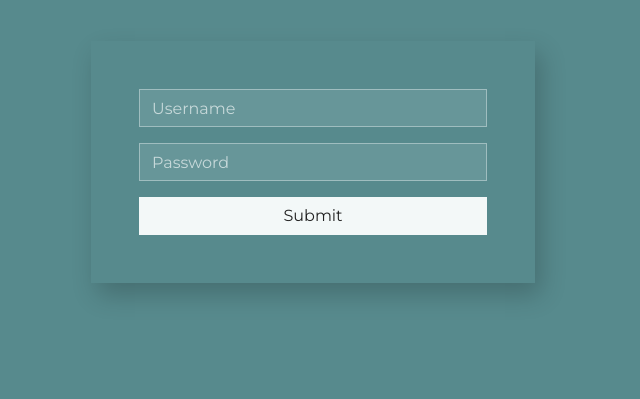
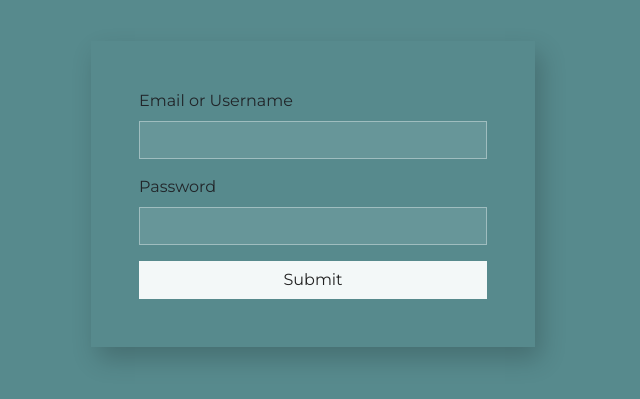
Before and after one commit to chiomadans1759/FREYDA, a Vue app: page /login in a window 1280 px wide. Shown: the part 119-518 px from the top of the page, without its empty margins (327-967 px from the left). Built offline with nearby package versions, Linux system fonts and the light colour scheme; no server answers; what vue-sweetalert2 would draw is missing.

Commit message:
add action for user login

```diff
--- a/src/router.js
+++ b/src/router.js
@@ -15,7 +15,7 @@ export const router = new Router({
     {
       path: '/login',
       name: 'Login-page',
-      component: () => import('@/views/Login.vue')
+      component: () => import('@/views/Login/Login.vue')
     },
     {
       path: '/admin',
--- a/src/store/auth.js
+++ b/src/store/auth.js
@@ -21,10 +21,27 @@ export default {
   },
   actions: {
     async register({ state, commit }, user) {
-      const data = user
+      const data = user;
       commit('startAuthRequest');
       try {
         const response = await http.post('/users/register', data);
+        const token = response.data.data.accessToken;
+        const user = response.data.data.user;
+        localStorage.setItem('freydatoken', token);
+        http.defaults.headers.common['Authorization'] = token;
+        commit('setAuthSuccess', user);
+        router.push('/admin')
+        commit('endAuthRequest');
+      } catch (error) {
+        commit('endAuthRequest');
+        throw new Error(error.response.data.error.message);
+      }
+    },
+    async login({ state, commit }, user) {
+      const data = user;
+      commit('startAuthRequest');
+      try {
+        const response = await http.post('users/login', data);
         const token = response.data.data.accessToken;
         const user = response.data.data.user;
         localStorage.setItem('freydatoken', token);
--- a/src/views/Login.vue
+++ b/src/views/Login/Login.scss
@@ -1,39 +1,7 @@
-<template>
-  <main id="auth">
-    <div class="row">
-      <div class="container">
-        <form class="auth-form">
-          <div class="form-group">
-            <input type="text" class="form-control" placeholder="Username">
-          </div>
-
-          <div class="form-group">
-            <input type="password" class="form-control" placeholder="Password">
-          </div>
-
-          <div class="d-flex justify-content-end">
-            <button type="submit" class="btn btn-primary submit-btn">Submit</button>
-          </div>
-        </form>
-      </div>
-    </div>
-  </main>
-</template>
-
-<script>
-export default {
-  name: 'Login-Page'
-
-}
-</script>
-
-<style scoped>
-
 #auth {
   height: 100vh;
   background: #578a8d;
 }
-
 #auth form {
   width: 40%;
   margin: auto;
@@ -43,28 +11,22 @@ export default {
   margin-top: 10rem;
   box-shadow: 6px 12px 24px rgba(0, 0, 0, 0.20);
 }
-
 #auth .form-control {
   border-radius: 0 !important;
   border: 1px solid rgba(243, 248, 248, 0.4);
   background: rgba(243, 248, 248, 0.1);
   color: rgb(243, 248, 248) !important;
 }
-
 #auth .form-control:focus {
   border: 1px solid rgb(243, 248, 248);
 }
-
-
 #auth .auth-form input:focus {
   outline: none !important;
   box-shadow: none;
 }
-
 #auth .auth-form input::-webkit-input-placeholder {
   color: rgba(243, 248, 248, 0.68);
 }
-
 #auth .auth-form button {
   width: 100%;
   border: 1px solid rgb(243, 248, 248);
@@ -72,12 +34,10 @@ export default {
   background: rgb(243, 248, 248);
   color: #222222;
 }
-
 #auth .auth-form button:hover {
   background: rgb(211, 216, 216);
   box-shadow: 6px 12px 24px rgba(0, 0, 0, 0.20);
 }
-
 @media (max-width: 767.98px){
   #auth form {
   width: 100%;
@@ -87,7 +47,4 @@ export default {
   padding: 3rem;
   margin-top: 10rem;
 }
-
 }
-
-</style>
--- /dev/null
+++ b/src/views/Login/Login.vue
@@ -0,0 +1,117 @@
+<template>
+  <main id="auth">
+    <div class="row">
+      <div class="container">
+        <form class="auth-form" @submit.prevent="handleSubmit">
+          <div class="form-group">
+            <label for="identifier">Email or Username</label>
+            <input
+              type="text"
+              v-model="user.identifier"
+              id="identifier"
+              name="identifier"
+              class="form-control"
+              :class="{ 'is-invalid': submitted && $v.user.identifier.$error }"
+            >
+            <div
+              v-if="submitted && !$v.user.identifier.required"
+              class="invalid-feedback"
+            >Email or Username is required</div>
+          </div>
+
+          <div class="form-group">
+            <label for="password">Password</label>
+            <input
+              type="password"
+              v-model="user.password"
+              id="password"
+              name="password"
+              class="form-control"
+              :class="{ 'is-invalid': submitted && $v.user.password.$error }"
+            >
+            <div v-if="submitted && $v.user.password.$error" class="invalid-feedback">
+              <span v-if="!$v.user.password.required">Password is required</span>
+            </div>
+          </div>
+
+          <div class="d-flex justify-content-end">
+            <button
+              type="submit"
+              class="btn btn-primary submit-btn"
+              :disabled="this.auth.isFetching"
+            >{{ this.auth.isFetching ? 'Submitting...' : 'Submit' }}</button>
+          </div>
+        </form>
+      </div>
+    </div>
+  </main>
+</template>
+
+<script>
+import { mapState, mapActions } from "vuex";
+import { required, email, sameAs } from "vuelidate/lib/validators";
+
+export default {
+  name: "Login-Page",
+  data() {
+    return {
+      user: {
+        identifier: "",
+        password: ""
+      },
+      submitted: false
+    };
+  },
+
+  validations: {
+    user: {
+      identifier: { required },
+      password: { required }
+    }
+  },
+
+  methods: {
+    ...mapActions(["login"]),
+
+    handleSubmit(event) {
+      this.submitted = true;
+
+      this.$v.$touch();
+      if (this.$v.$invalid) {
+        return;
+      }
+
+      let { identifier, password } = this.user;
+      this.login(this.user)
+        .then(() => {
+          this.$swal({
+            position: "top-end",
+            type: "success",
+            title: "Login Successful",
+            showConfirmButton: false,
+            timer: 2000
+          });
+        })
+        .catch(error => {
+          this.$swal({
+            position: "top-end",
+            height: 50,
+            type: "error",
+            title: error.message,
+            showConfirmButton: false,
+            timer: 2000
+          });
+        });
+    }
+  },
+
+  computed: {
+    ...mapState(["auth"])
+  }
+};
+</script>
+
+
+<style lang="scss" scoped>
+@import "./Login.scss";
+</style>
```
